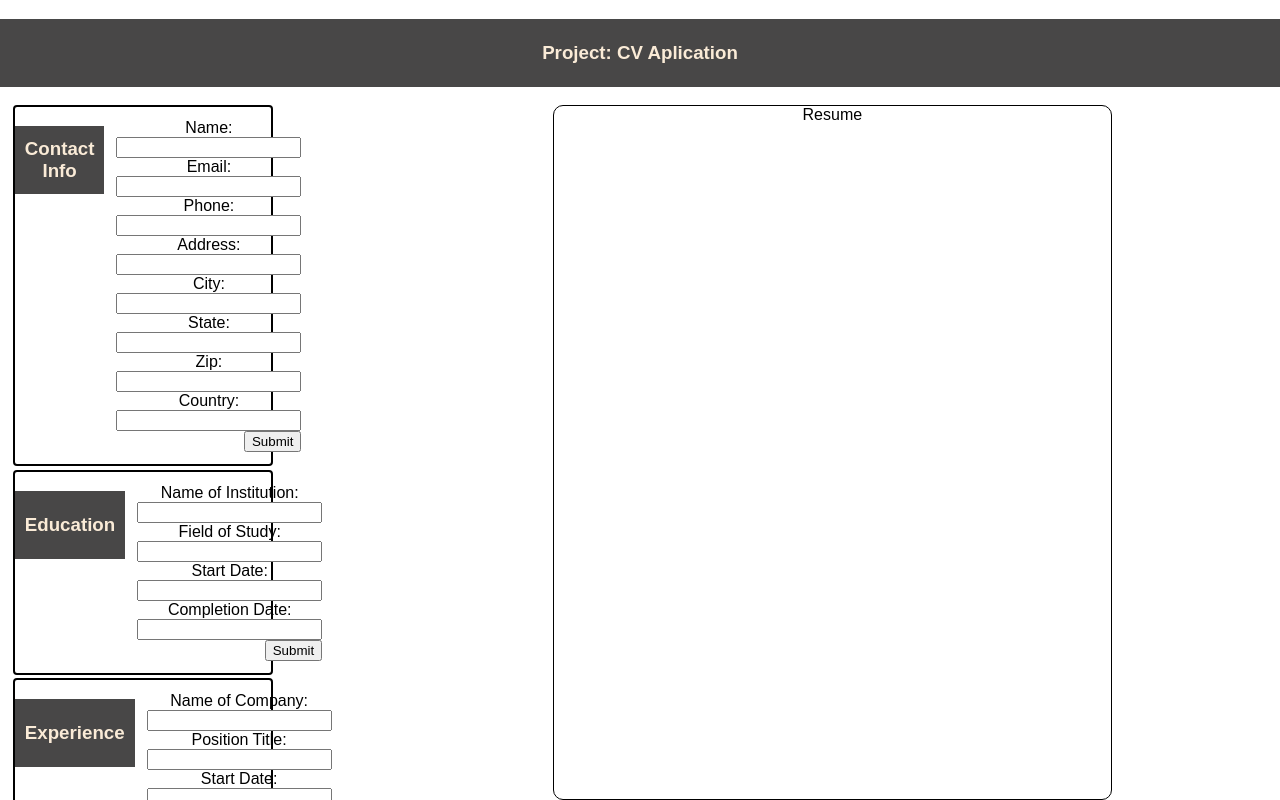
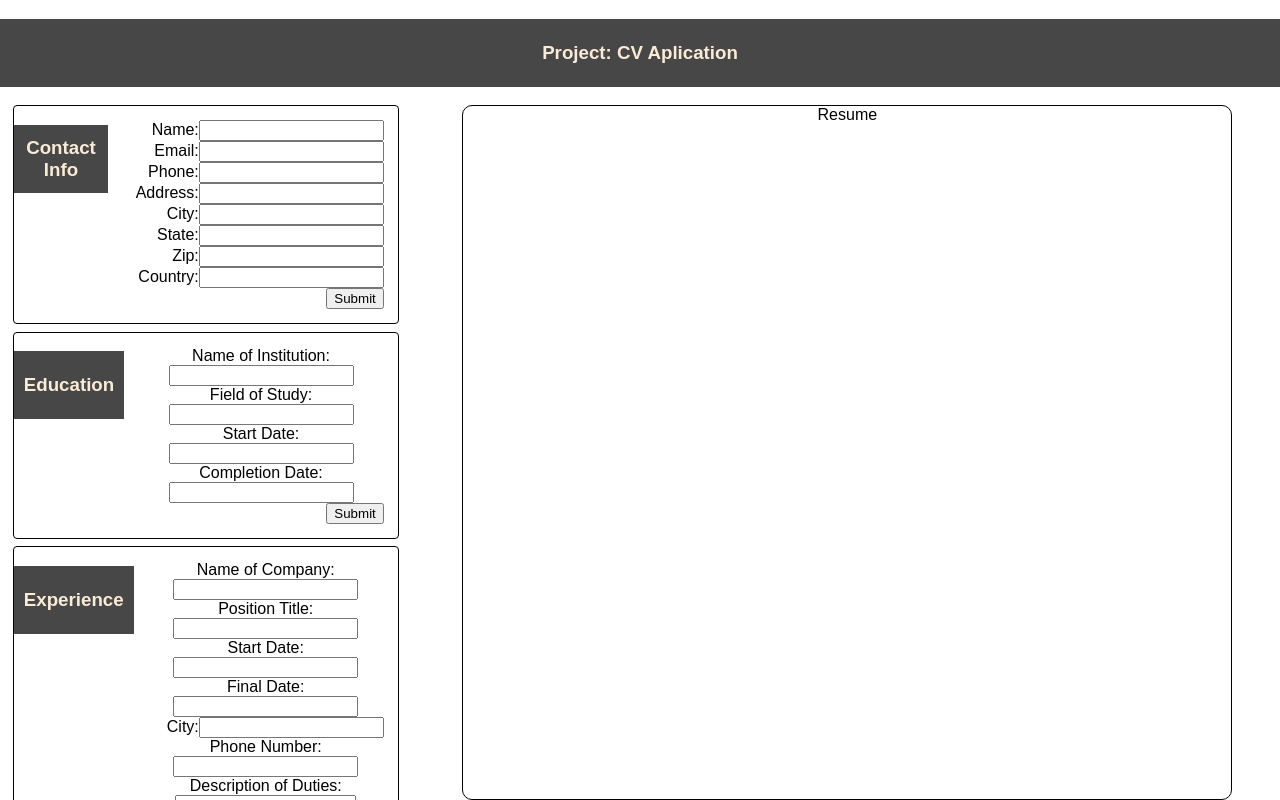
Before and after one commit to SalamanderCtesiphon/cv-project, a React (Create React App) app: page / in a window 1280 px wide. Shown: the top 800 px of the page. Built offline with nearby package versions, Linux system fonts and the light colour scheme.

Commit message:
getting everything cleaned up and organized so that i can begin with implementing the logic\

```diff
--- a/src/App.css
+++ b/src/App.css
@@ -23,23 +23,26 @@
 
 .contactInfo {
   grid-column-start: 1;
-  grid-column-end: 5;
+  grid-column-end: 7;
   grid-row-start: 2;
   grid-row-end: 3;
+  width: 30vw;
 }
 
 .education {
   grid-column-start: 1;
-  grid-column-end: 5;
+  grid-column-end: 7;
   grid-row-start: 4;
   grid-row-end: 5;
+  width: 30vw;
 }
 
 .experience {
   grid-column-start: 1;
-  grid-column-end: 5;
+  grid-column-end: 7;
   grid-row-start: 6;
   grid-row-end: 12;
+  width: 30vw;
 }
 
 .resume {
@@ -49,6 +52,7 @@
   grid-row-end: 41;
   border: 1px solid black;
   border-radius: 10px;
+  width: 60vw;
 }
 
 h3 {
--- a/src/App.js
+++ b/src/App.js
@@ -2,21 +2,12 @@ import React from "react";
 import Page from "./components/Page";
 import './App.css'
 
-class App extends React.Component {
-    constructor(props) {
-        super(props);
-
-        this.state = {
-
-        }
-    }
-    render() {
-        return (
-            <div className="App">
-                <Page />
-            </div>
-        );
-    }
+const App = () => {
+    return (
+        <div className="App">
+            <Page />
+        </div>
+    );
 }
 
 export default App;
--- a/src/components/ContactInfo.js
+++ b/src/components/ContactInfo.js
@@ -1,23 +1,8 @@
-import React, { Component } from "react";
+
 import '../styles/ContactInfo.css';
 
-class ContactInfo extends Component {
-    constructor(props) {
-        super(props);
+const ContactInfo = () => {
 
-        this.state = {
-            name: "",
-            email: "",
-            phone: "",
-            address: "",
-            city: "",
-            state: "",
-            zip: "",
-            country: ""
-        };
-    }
-
-    render() {
         return (
             <div className="inputForm contactInfo">
                 <h3>Contact Info</h3>
@@ -58,7 +43,6 @@ class ContactInfo extends Component {
                 </form>
             </div>
         );
-    }
 }
 
 export default ContactInfo;
--- a/src/components/Page.js
+++ b/src/components/Page.js
@@ -1,4 +1,3 @@
-import React, { Component } from 'react'
 import Header from './Header'
 import ContactInfo from './ContactInfo'
 import Education from './Education'
@@ -6,8 +5,9 @@ import PracticalExperience from './PracticalExperience'
 import '../App.css'
 import Resume from './Resume'
 
-export class Page extends Component {
-  render() {
+const  Page = () => {
+
+
     return (
       <div className='gridContainer'>
         <Header />
@@ -17,7 +17,6 @@ export class Page extends Component {
         <Resume />
       </div>
     )
-  }
 }
 
 export default Page
--- a/src/styles/ContactInfo.css
+++ b/src/styles/ContactInfo.css
@@ -1,5 +1,5 @@
 .inputForm {
-    border: 2px solid #000;
+    border: 1px solid #000;
     border-radius: 4px;
     height: fit-content;
     width: 20vw;
@@ -15,7 +15,7 @@ form {
     width: 30vw;
     height: 100%;
     padding: 6px;
-    margin: 6px;
+    margin: 8px;
 }
 
 h2 {
```
